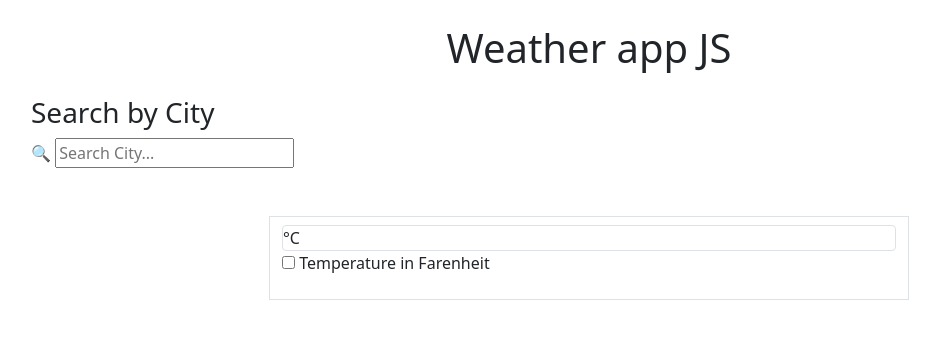
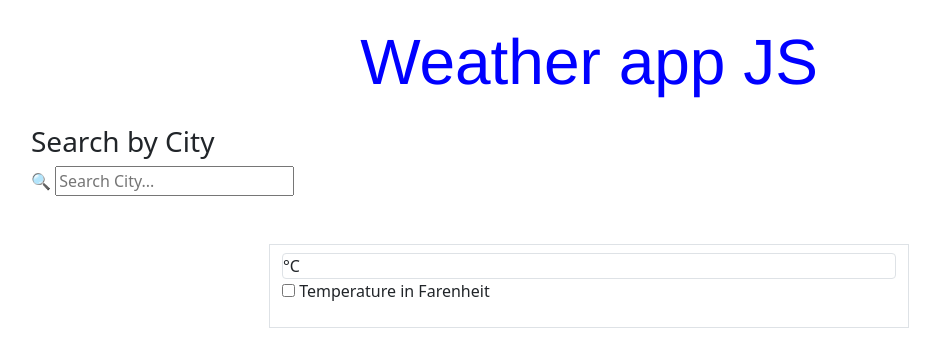
Before and after one commit to alejandrotoledoweb/js-weather-app, a website: page dist/index.html in a window 1280 px wide. Shown: the whole page, without its empty margins (51-991 px from the left). Drawn offline with nearby package versions, Linux system fonts and the light colour scheme; no server answers.

Commit message:
add the link to style.css

```diff
--- a/src/style/style.css
+++ b/src/style/style.css
@@ -1,3 +1,5 @@
 h1 {
-  font-size: 15rem;
+  font-size: 4rem;
+  font-family: 'Franklin Gothic Medium', 'Arial Narrow', Arial, sans-serif;
+  color: blue;
 }
```
Also changed, not shown: dist/index.html.
